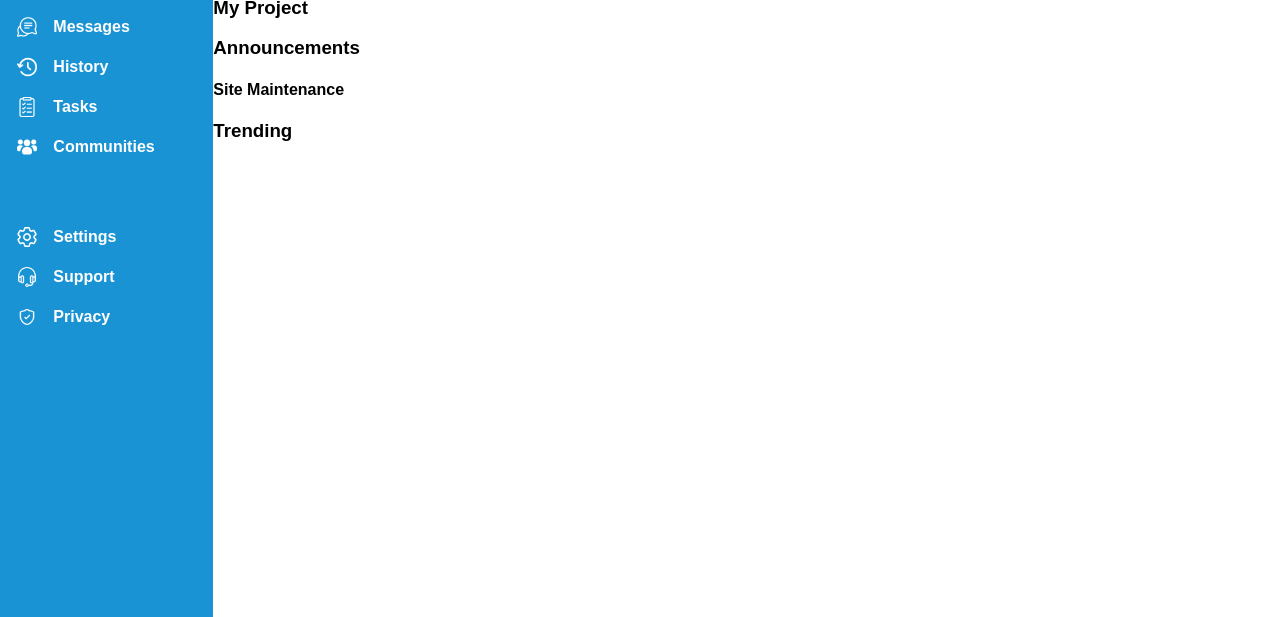
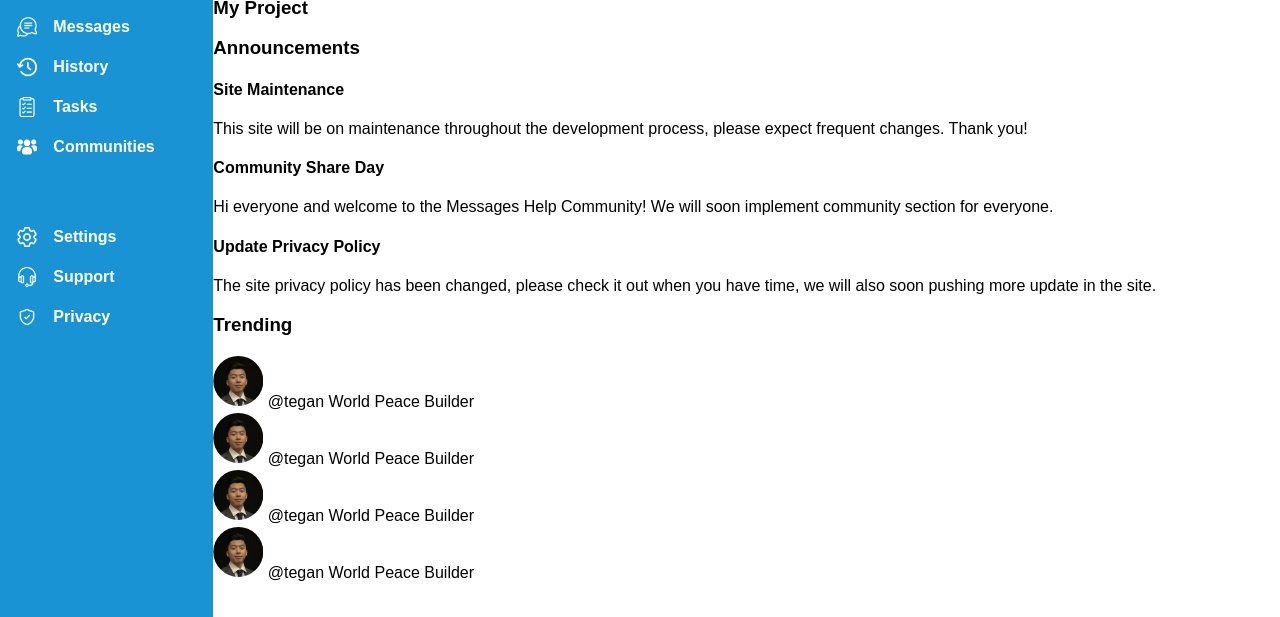
Before and after one commit to Yixin88/admin-dashboard, a plain HTML site: page index.html in a window 1280 px wide. Shown: the part 183-800 px from the top of the page. Drawn offline with Linux system fonts and the light colour scheme.

Commit message:
added header and starting on content main

```diff
--- a/index.html
+++ b/index.html
@@ -86,11 +86,50 @@
                 <div>
                     <div>
                         <h4>Site Maintenance</h4>
+                        <p>This site will be on maintenance throughout
+                            the development process, please expect frequent
+                            changes. Thank you!
+                        </p>
+                    </div>
+                    <div>
+                        <h4>Community Share Day</h4>
+                        <p>Hi everyone and welcome to the Messages Help Community!
+                            We will soon implement community section for everyone.
+                        </p>
+                    </div>
+                    <div>
+                        <h4>Update Privacy Policy</h4>
+                        <p>The site privacy policy has been changed, please check it
+                            out when you have time, we will also soon pushing more
+                            update in the site.
+                        </p>
                     </div>
                 </div>
             </div>
             <div>
                 <h3>Trending</h3>
+                <div>
+                    <div>
+                        <img class="portrait" src="/image/portrait.jpeg" alt="my portrait" width="50px" height="auto">
+                        <span class="trendingTitle">@tegan</span>
+                        <span class="trendingText">World Peace Builder</span>
+                    </div>
+                    <div>
+                        <img class="portrait" src="/image/portrait.jpeg" alt="my portrait" width="50px" height="auto">
+                        <span class="trendingTitle">@tegan</span>
+                        <span class="trendingText">World Peace Builder</span>
+                    </div>
+                    <div>
+                        <img class="portrait" src="/image/portrait.jpeg" alt="my portrait" width="50px" height="auto">
+                        <span class="trendingTitle">@tegan</span>
+                        <span class="trendingText">World Peace Builder</span>
+                    </div>
+                    <div>
+                        <img class="portrait" src="/image/portrait.jpeg" alt="my portrait" width="50px" height="auto">
+                        <span class="trendingTitle">@tegan</span>
+                        <span class="trendingText">World Peace Builder</span>
+                    </div>
+                </div>
             </div>
         </div>
 
--- a/style.css
+++ b/style.css
@@ -74,7 +74,7 @@ header {
     gap: 20px;
 }
 
-.headerTopRight .portrait {
+.portrait {
     clip-path: circle();
 }
 
```
